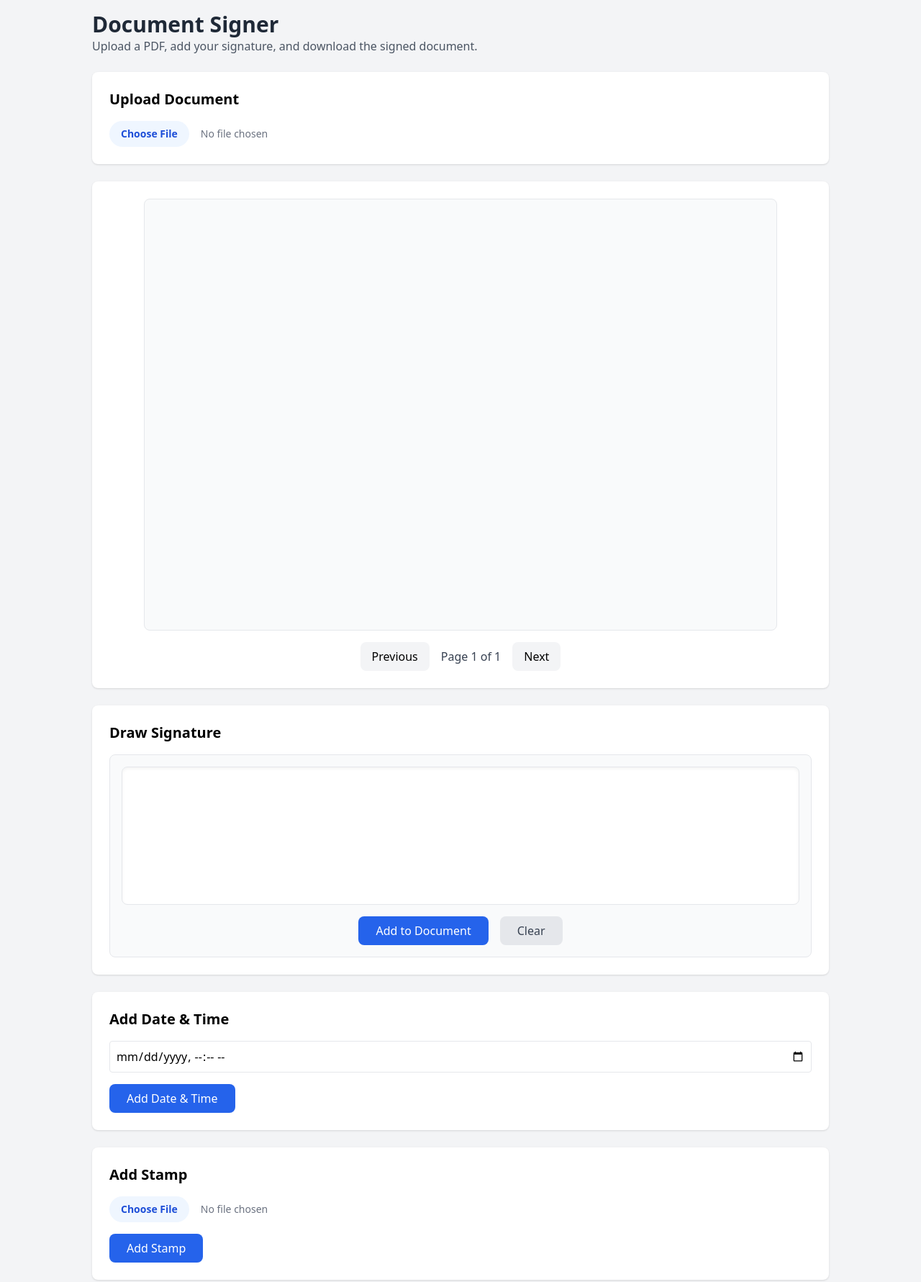
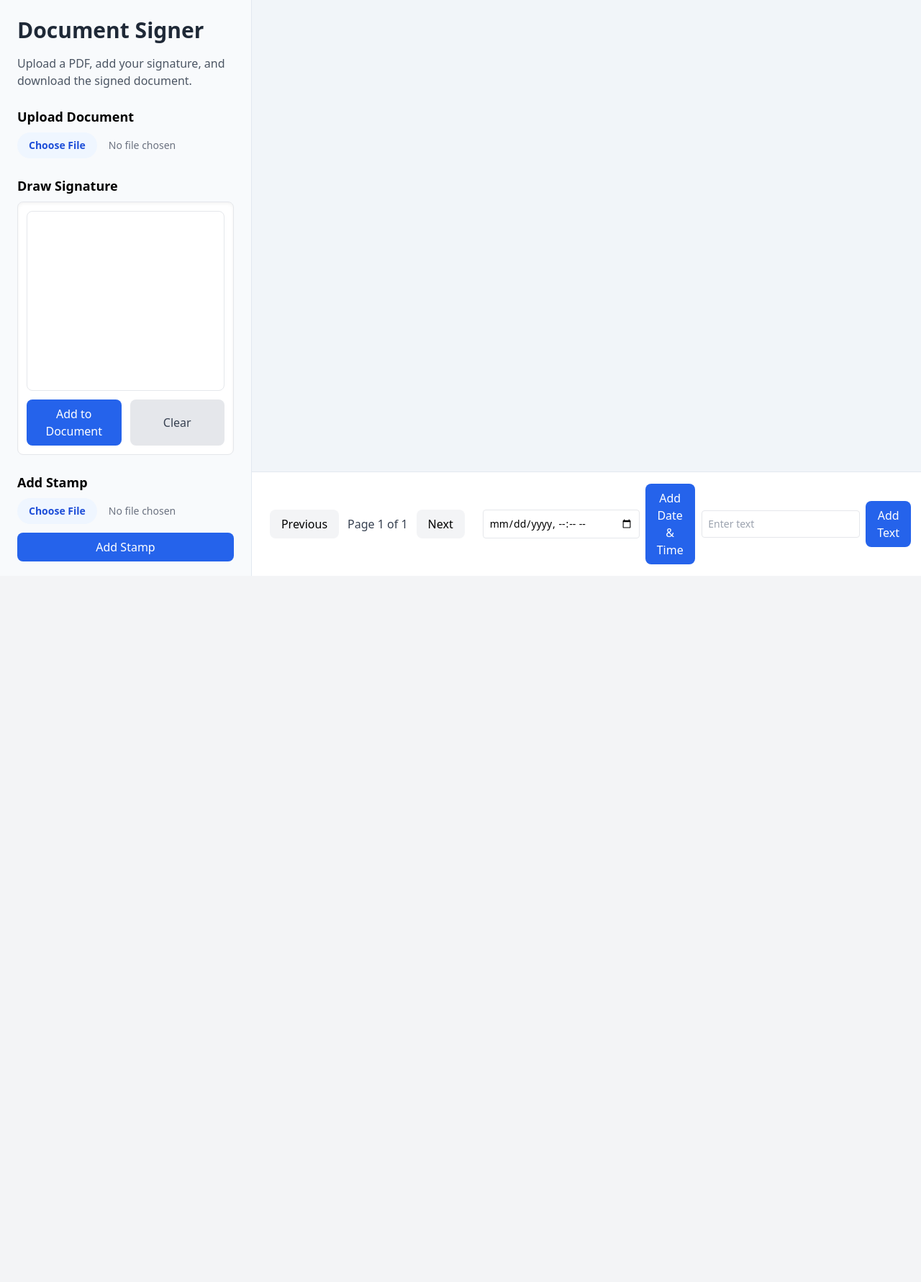
Before and after one commit to SandunLB/document-signer, a website built with Vite: page index.html in a window 1280 px wide. Shown: the top 1781 px of the page at 72% size. After the commit the page ends 800 px from the top, so only its background shows below. Built offline with nearby package versions, Linux system fonts and the light colour scheme.

Commit message:
Refactor layout and styles for Document Signer; update download redirection

```diff
--- a/index.html
+++ b/index.html
@@ -5,121 +5,124 @@
     <meta name="viewport" content="width=device-width, initial-scale=1.0">
     <title>Document Signer</title>
     <link rel="stylesheet" href="/src/styles/main.css">
+    <style>
+        .app-container {
+            display: flex;
+            height: 100vh;
+            overflow: hidden;
+        }
+        .sidebar {
+            width: 350px;
+            overflow-y: auto;
+            padding: 1.5rem;
+            background-color: #f8fafc;
+            border-right: 1px solid #e2e8f0;
+        }
+        .main-content {
+            flex-grow: 1;
+            display: flex;
+            flex-direction: column;
+            overflow: hidden;
+        }
+        .pdf-container {
+            flex-grow: 1;
+            overflow: auto;
+            display: flex;
+            justify-content: center;
+            align-items: flex-start;
+            background-color: #f1f5f9;
+            padding: 2rem;
+        }
+        #pdf-viewer {
+            max-width: 880px;
+            width: 100%;
+            height: auto;
+            margin: 0 auto;
+            box-shadow: 0 4px 6px -1px rgba(0, 0, 0, 0.1), 0 2px 4px -1px rgba(0, 0, 0, 0.06);
+        }
+        .tools-container {
+            display: grid;
+            grid-template-columns: repeat(auto-fit, minmax(200px, 1fr));
+            gap: 1rem;
+            padding: 1rem;
+            background-color: #ffffff;
+            border-top: 1px solid #e2e8f0;
+        }
+        .signature-pad-container {
+            height: 250px;
+            margin-bottom: 1rem;
+        }
+        #signature-pad {
+            width: 100%;
+            height: 100%;
+        }
+    </style>
 </head>
-<body class="bg-gray-100 min-h-screen p-4">
-    <div class="max-w-5xl mx-auto">
-        <!-- Header -->
-        <header class="mb-6">
-            <h1 class="text-3xl font-bold text-gray-800">Document Signer</h1>
-            <p class="text-gray-600">Upload a PDF, add your signature, and download the signed document.</p>
-        </header>
+<body class="bg-gray-100">
+    <div class="app-container">
+        <!-- Left Sidebar -->
+        <aside class="sidebar">
+            <h1 class="text-3xl font-bold text-gray-800 mb-4">Document Signer</h1>
+            <p class="text-gray-600 mb-6">Upload a PDF, add your signature, and download the signed document.</p>
 
-        <!-- Main Content -->
-        <main class="space-y-6">
-            <!-- Upload Section -->
-            <section class="bg-white rounded-lg shadow p-6">
-                <h2 class="text-xl font-semibold mb-4">Upload Document</h2>
-                <input type="file"
-                       id="document-upload"
-                       accept="application/pdf"
-                       class="block w-full text-sm text-gray-500
-                              file:mr-4 file:py-2 file:px-4
-                              file:rounded-full file:border-0
-                              file:text-sm file:font-semibold
-                              file:bg-blue-50 file:text-blue-700
-                              hover:file:bg-blue-100
-                              cursor-pointer">
+            <section class="mb-6">
+                <h2 class="text-lg font-semibold mb-2">Upload Document</h2>
+                <input type="file" id="document-upload" accept="application/pdf" class="block w-full text-sm text-gray-500 file:mr-4 file:py-2 file:px-4 file:rounded-full file:border-0 file:text-sm file:font-semibold file:bg-blue-50 file:text-blue-700 hover:file:bg-blue-100 cursor-pointer">
             </section>
 
-            <!-- PDF Viewer -->
-            <section class="bg-white rounded-lg shadow p-6">
-                <div id="pdf-container" class="mb-4">
-                    <div id="pdf-viewer" class="border rounded-lg min-h-[600px] bg-gray-50">
-                        <!-- PDF will be rendered here -->
+            <section class="mb-6">
+                <h2 class="text-lg font-semibold mb-2">Draw Signature</h2>
+                <div class="border rounded-lg p-3 bg-white shadow-inner">
+                    <div class="signature-pad-container mb-3">
+                        <canvas id="signature-pad" class="border rounded-lg bg-white"></canvas>
                     </div>
-                </div>
-
-                <!-- Page Controls -->
-                <div class="flex items-center justify-center gap-4 mt-4">
-                    <button id="prev-page"
-                            class="px-4 py-2 bg-gray-100 rounded-lg hover:bg-gray-200 transition-colors">
-                        Previous
-                    </button>
-                    <span id="page-num" class="text-gray-700 font-medium">Page 1 of 1</span>
-                    <button id="next-page"
-                            class="px-4 py-2 bg-gray-100 rounded-lg hover:bg-gray-200 transition-colors">
-                        Next
-                    </button>
-                </div>
-            </section>
-
-            <!-- Signature Pad -->
-            <section class="bg-white rounded-lg shadow p-6">
-                <h2 class="text-xl font-semibold mb-4">Draw Signature</h2>
-                <div class="border rounded-lg p-4 bg-gray-50">
-                    <canvas id="signature-pad"
-                            class="border rounded-lg w-full h-48 mb-4 bg-white shadow-inner">
-                    </canvas>
-                    <div class="flex justify-center gap-4">
-                        <button id="save-signature"
-                                class="px-6 py-2 bg-blue-600 text-white rounded-lg hover:bg-blue-700 transition-colors">
-                            Add to Document
-                        </button>
-                        <button id="clear-signature"
-                                class="px-6 py-2 bg-gray-200 text-gray-700 rounded-lg hover:bg-gray-300 transition-colors">
-                            Clear
-                        </button>
+                    <div class="flex justify-between gap-3">
+                        <button id="save-signature" class="flex-1 px-4 py-2 bg-blue-600 text-white rounded-lg hover:bg-blue-700 transition-colors">Add to Document</button>
+                        <button id="clear-signature" class="flex-1 px-4 py-2 bg-gray-200 text-gray-700 rounded-lg hover:bg-gray-300 transition-colors">Clear</button>
                     </div>
                 </div>
             </section>
 
-            <!-- Date & Time Picker -->
-            <section class="bg-white rounded-lg shadow p-6">
-                <h2 class="text-xl font-semibold mb-4">Add Date & Time</h2>
-                <input type="datetime-local" id="date-time-picker" class="border rounded p-2 w-full mb-4">
-                <button id="add-date-time" class="px-6 py-2 bg-blue-600 text-white rounded-lg hover:bg-blue-700 transition-colors">
-                    Add Date & Time
-                </button>
+            <section class="mb-6">
+                <h2 class="text-lg font-semibold mb-2">Add Stamp</h2>
+                <input type="file" id="stamp-upload" accept="image/*" class="block w-full text-sm text-gray-500 mb-3 file:mr-4 file:py-2 file:px-4 file:rounded-full file:border-0 file:text-sm file:font-semibold file:bg-blue-50 file:text-blue-700 hover:file:bg-blue-100 cursor-pointer">
+                <button id="add-stamp" class="w-full px-4 py-2 bg-blue-600 text-white rounded-lg hover:bg-blue-700 transition-colors">Add Stamp</button>
             </section>
 
-            <!-- Stamp Upload -->
-            <section class="bg-white rounded-lg shadow p-6">
-                <h2 class="text-xl font-semibold mb-4">Add Stamp</h2>
-                <input type="file" id="stamp-upload" accept="image/*" class="block w-full text-sm text-gray-500 mb-4
-                       file:mr-4 file:py-2 file:px-4
-                       file:rounded-full file:border-0
-                       file:text-sm file:font-semibold
-                       file:bg-blue-50 file:text-blue-700
-                       hover:file:bg-blue-100
-                       cursor-pointer">
-                <button id="add-stamp" class="px-6 py-2 bg-blue-600 text-white rounded-lg hover:bg-blue-700 transition-colors">
-                    Add Stamp
-                </button>
-            </section>
+            <button id="download-doc" class="w-full px-4 py-3 bg-green-600 text-white rounded-lg hover:bg-green-700 transition-colors font-semibold shadow-lg">Download Signed Document</button>
+        </aside>
 
-            <!-- Text Input -->
-            <section class="bg-white rounded-lg shadow p-6">
-                <h2 class="text-xl font-semibold mb-4">Add Text</h2>
-                <input type="text" id="text-input" placeholder="Enter text" class="border rounded p-2 w-full mb-4">
-                <button id="add-text" class="px-6 py-2 bg-blue-600 text-white rounded-lg hover:bg-blue-700 transition-colors">
-                    Add Text
-                </button>
-            </section>
+        <!-- Main Content -->
+        <main class="main-content">
+            <div class="pdf-container">
+                <div id="pdf-viewer" class="bg-white rounded-lg">
+                    <!-- PDF will be rendered here -->
+                </div>
+            </div>
 
-            <!-- Download Button -->
-            <section class="flex justify-center">
-                <button id="download-doc"
-                        class="px-8 py-3 bg-green-600 text-white rounded-lg hover:bg-green-700 transition-colors
-                               font-semibold shadow-lg">
-                    Download Signed Document
-                </button>
-            </section>
+            <!-- Tools Container -->
+            <div class="tools-container">
+                <div class="flex items-center justify-center">
+                    <button id="prev-page" class="px-4 py-2 bg-gray-100 rounded-lg hover:bg-gray-200 transition-colors mr-3">Previous</button>
+                    <span id="page-num" class="text-gray-700 font-medium">Page 1 of 1</span>
+                    <button id="next-page" class="px-4 py-2 bg-gray-100 rounded-lg hover:bg-gray-200 transition-colors ml-3">Next</button>
+                </div>
+
+                <div class="flex items-center">
+                    <input type="datetime-local" id="date-time-picker" class="border rounded p-2 text-sm mr-2 flex-grow">
+                    <button id="add-date-time" class="px-4 py-2 bg-blue-600 text-white rounded-lg hover:bg-blue-700 transition-colors">Add Date & Time</button>
+                </div>
+
+                <div class="flex items-center">
+                    <input type="text" id="text-input" placeholder="Enter text" class="border rounded p-2 text-sm mr-2 flex-grow">
+                    <button id="add-text" class="px-4 py-2 bg-blue-600 text-white rounded-lg hover:bg-blue-700 transition-colors">Add Text</button>
+                </div>
+            </div>
         </main>
     </div>
 
     <!-- Loading Overlay -->
-    <div id="loading-overlay"
-         class="fixed inset-0 bg-black bg-opacity-50 hidden items-center justify-center z-50">
+    <div id="loading-overlay" class="fixed inset-0 bg-black bg-opacity-50 hidden items-center justify-center z-50">
         <div class="bg-white p-8 rounded-lg shadow-xl">
             <div class="animate-spin rounded-full h-12 w-12 border-b-2 border-blue-600 mx-auto"></div>
             <p class="mt-4 text-gray-700 text-center font-medium">Processing...</p>
--- a/src/main.js
+++ b/src/main.js
@@ -448,8 +448,8 @@ async function handleDownload() {
         const result = await response.json();
         if (result.success) {
             alert('Document signed and saved successfully!');
-            // Redirect back to the recipient_documents.php page
-            window.location.href = '../recipient_documents.php';
+            // Redirect back to the documents_to_sign.php page
+            window.location.href = '../documents_to_sign.php';
         } else {
             throw new Error(result.message || 'Failed to save the signed document');
         }
```
